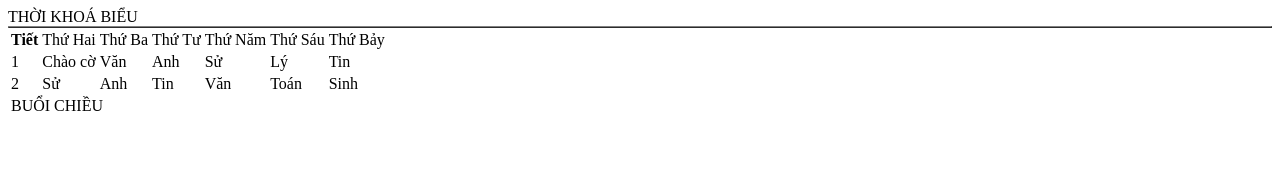
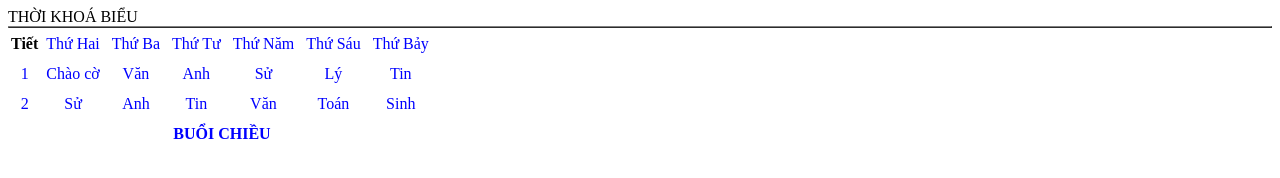
Before and after one commit to lytrucanh113-blip/lytrucanh, a plain HTML site: page index.html in a window 1280 px wide. Drawn offline with Linux system fonts and the light colour scheme.

Commit message:
Update index.html

```diff
--- a/index.html
+++ b/index.html
@@ -1,9 +1,14 @@
 <html>
   <head>
     <meta charset = "utf-8">
+    <style>
+      td {text-align: center; color: blue;
+          padding: 5;
+         }
+    </style>
   </head>
   <body>
-    THỜI KHOÁ BIỂU
+    <td>THỜI KHOÁ BIỂU</td>
     <table border="1" width="100%">
     <table>
       <tr>
@@ -16,7 +21,7 @@
         <td>2</td> <td>Sử</td> <td>Anh</td> <td>Tin</td> <td>Văn</td> <td>Toán</td> <td>Sinh</td>
       </tr>
       <tr>
-        <td colspan=7>BUỔI CHIỀU</td>
+        <td colspan=7><b>BUỔI CHIỀU</b></td>
       </tr>
     </table>
   </body>
```
